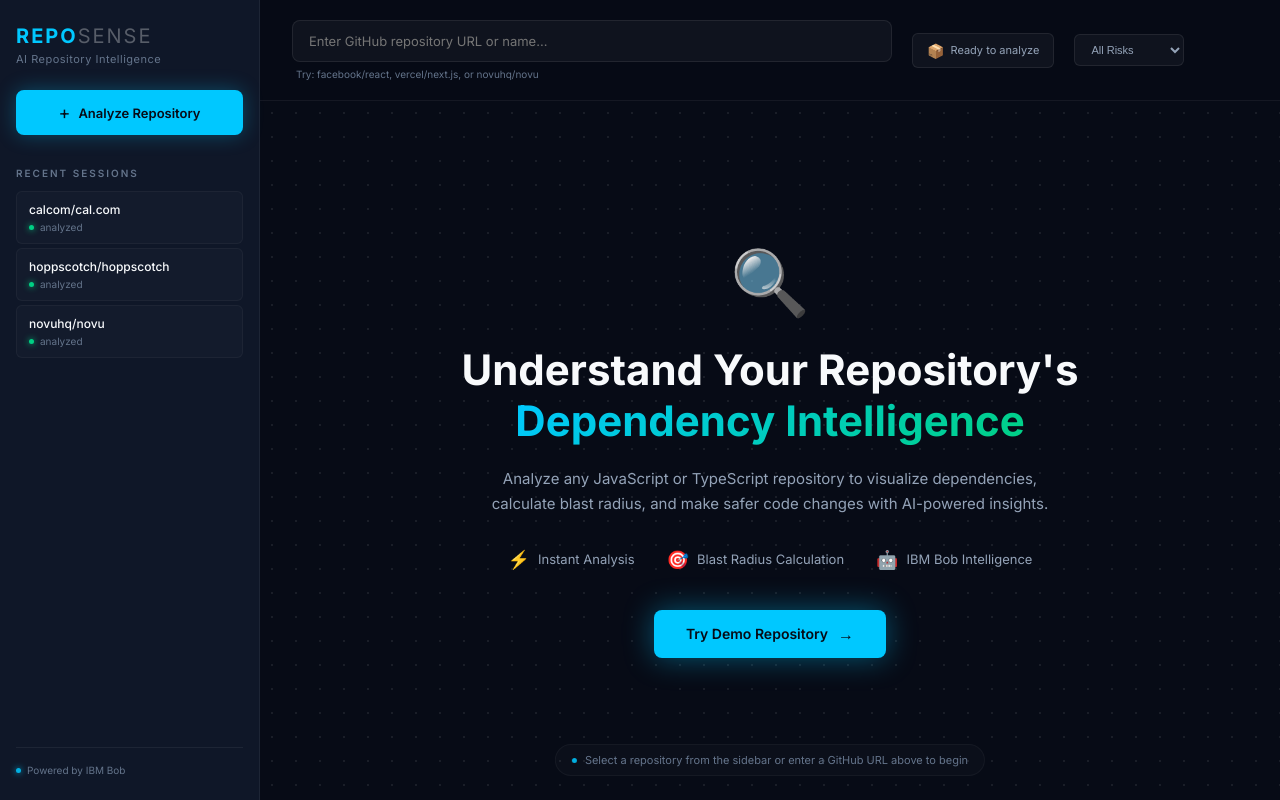
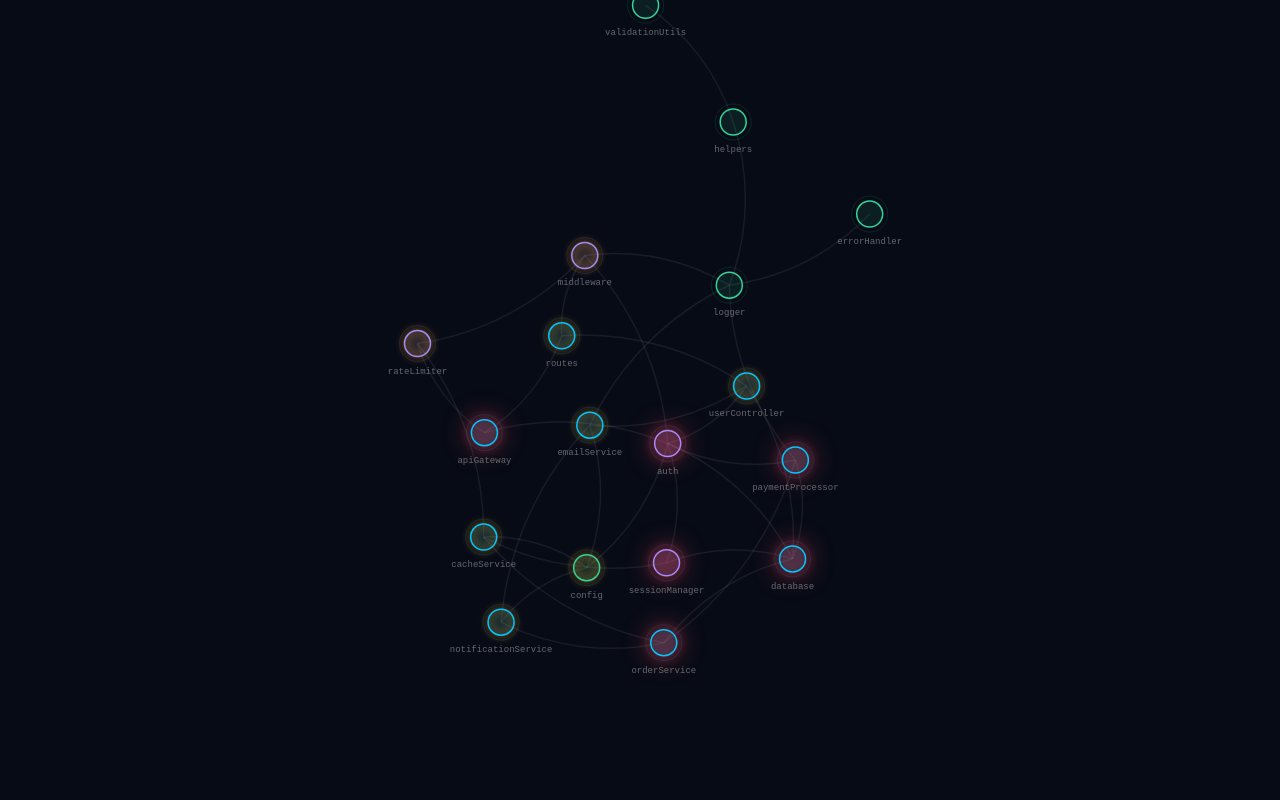
Before and after one commit to happinessmichealAI/Reposense, a React (Vite) app: page /graph in a window 1280 px wide. Before the commit this address led to /. Built offline with nearby package versions, Linux system fonts and the light colour scheme.

Commit message:
fix: render demo graph directly

```diff
--- a/src/pages/GraphPage.jsx
+++ b/src/pages/GraphPage.jsx
@@ -1,283 +1,8 @@
-import { useState, useEffect } from 'react';
-import { useLocation, useNavigate } from 'react-router-dom';
-import Graph from '../components/Graph';
-import ImpactPanel from '../components/ImpactPanel';
+import { useLocation } from "react-router-dom";
+import Graph from "../components/Graph";
 
 export default function GraphPage() {
-  const location = useLocation();
-  const navigate = useNavigate();
-  const [graphData, setGraphData] = useState(null);
-  const [repoName, setRepoName] = useState('');
-  const [panelData, setPanelData] = useState(null);
-  const [isPanelExpanded, setIsPanelExpanded] = useState(false);
-  const [riskFilter, setRiskFilter] = useState('all');
-  const [searchQuery, setSearchQuery] = useState('');
-  const [isDemoMode, setIsDemoMode] = useState(false);
-
-  useEffect(() => {
-    // Get data from navigation state
-    const data = location.state?.graphData;
-    const name = location.state?.repoName || 'Unknown Repository';
-
-    if (data) {
-      setGraphData(data);
-      setRepoName(name);
-      setIsDemoMode(data.demoMode || false);
-    } else {
-      // No data provided, redirect to landing
-      navigate('/');
-    }
-  }, [location.state, navigate]);
-
-  const handleNodeClick = (nodeData) => {
-    setPanelData(nodeData);
-    setIsPanelExpanded(true);
-  };
-
-  const handlePanelToggle = () => {
-    setIsPanelExpanded(!isPanelExpanded);
-  };
-
-  const handleSearchSubmit = (e) => {
-    e.preventDefault();
-    if (searchQuery.trim() && graphData) {
-      // Find node matching search query
-      const matchingNode = graphData.nodes.find(
-        (n) => n.id.toLowerCase().includes(searchQuery.toLowerCase())
-      );
-      if (matchingNode) {
-        // Trigger impact trace on this node
-        // This will be handled by the Graph component
-        console.log('Search for node:', matchingNode.id);
-      }
-    }
-  };
-
-  // Don't filter nodes - pass risk filter to Graph component instead
-  // Filtering nodes breaks links that reference filtered-out nodes
-
-  if (!graphData) {
-    return (
-      <div style={styles.loading}>
-        <div>Loading graph data...</div>
-      </div>
-    );
-  }
-
-  return (
-    <div style={styles.container}>
-      {/* Top Action Bar */}
-      <div style={styles.topBar}>
-        <button style={styles.backButton} onClick={() => navigate('/')}>
-          ← Back
-        </button>
-
-        <form onSubmit={handleSearchSubmit} style={styles.searchForm}>
-          <input
-            type="text"
-            placeholder="What file are you changing?"
-            value={searchQuery}
-            onChange={(e) => setSearchQuery(e.target.value)}
-            style={styles.searchInput}
-          />
-          <div style={styles.searchSubtext}>Try: paymentProcessor.ts</div>
-        </form>
-
-        <div style={styles.activeRepo}>
-          <span style={styles.repoIcon}>📦</span>
-          {repoName}
-        </div>
-
-        <select
-          value={riskFilter}
-          onChange={(e) => setRiskFilter(e.target.value)}
-          style={styles.riskFilter}
-        >
-          <option value="all">All Risks</option>
-          <option value="high">High Risk</option>
-          <option value="medium">Medium Risk</option>
-          <option value="low">Low Risk</option>
-        </select>
-      </div>
-
-      {/* Demo Mode Badge */}
-      {isDemoMode && (
-        <div style={styles.demoBadge}>
-          <span style={styles.demoDot}></span>
-          Demo Mode — Using fallback data
-        </div>
-      )}
-
-      {/* Sampled Banner */}
-      {graphData.sampled && (
-        <div style={styles.sampledBanner}>
-          Showing top 150 most connected files from {graphData.totalFiles} total
-        </div>
-      )}
-
-      {/* Graph Canvas */}
-      <div style={styles.graphCanvas} className="graph-canvas">
-        <Graph
-          nodes={graphData.nodes}
-          links={graphData.links}
-          repoName={repoName}
-          riskFilter={riskFilter}
-          onNodeClick={handleNodeClick}
-        />
-      </div>
-
-      {/* Impact Panel */}
-      <ImpactPanel
-        panelData={panelData}
-        isExpanded={isPanelExpanded}
-        onToggle={handlePanelToggle}
-      />
-
-      {/* Bottom Hint */}
-      <div style={styles.bottomHint}>
-        CLICK · DRAG · SCROLL TO ZOOM
-      </div>
-    </div>
-  );
+  return <Graph />;
 }
 
-const styles = {
-  container: {
-    width: '100vw',
-    height: '100vh',
-    display: 'flex',
-    flexDirection: 'column',
-    overflow: 'hidden',
-    position: 'relative',
-  },
-  loading: {
-    width: '100vw',
-    height: '100vh',
-    display: 'flex',
-    alignItems: 'center',
-    justifyContent: 'center',
-    fontSize: '16px',
-    color: 'var(--text-secondary)',
-  },
-  topBar: {
-    padding: '16px 24px',
-    background: 'rgba(7, 11, 22, 0.92)',
-    backdropFilter: 'blur(10px)',
-    borderBottom: '1px solid rgba(255, 255, 255, 0.06)',
-    display: 'flex',
-    alignItems: 'center',
-    gap: '16px',
-    zIndex: 100,
-  },
-  backButton: {
-    padding: '8px 16px',
-    background: 'rgba(255, 255, 255, 0.04)',
-    border: '1px solid rgba(255, 255, 255, 0.08)',
-    borderRadius: '6px',
-    color: 'var(--text-secondary)',
-    fontSize: '12px',
-    cursor: 'pointer',
-    transition: 'all 0.2s',
-    whiteSpace: 'nowrap',
-  },
-  searchForm: {
-    flex: 1,
-    maxWidth: '500px',
-    position: 'relative',
-  },
-  searchInput: {
-    width: '100%',
-    padding: '10px 14px',
-    background: 'rgba(255, 255, 255, 0.04)',
-    border: '1px solid rgba(255, 255, 255, 0.08)',
-    borderRadius: '8px',
-    color: 'var(--text-primary)',
-    fontSize: '13px',
-    transition: 'all 0.2s',
-  },
-  searchSubtext: {
-    fontSize: '10px',
-    color: 'var(--text-muted)',
-    marginTop: '4px',
-    paddingLeft: '4px',
-  },
-  activeRepo: {
-    padding: '8px 14px',
-    background: 'rgba(255, 255, 255, 0.04)',
-    border: '1px solid rgba(255, 255, 255, 0.08)',
-    borderRadius: '6px',
-    fontSize: '11px',
-    color: 'var(--text-secondary)',
-    display: 'flex',
-    alignItems: 'center',
-    gap: '6px',
-    whiteSpace: 'nowrap',
-  },
-  repoIcon: {
-    fontSize: '14px',
-  },
-  riskFilter: {
-    padding: '8px 12px',
-    background: 'rgba(255, 255, 255, 0.04)',
-    border: '1px solid rgba(255, 255, 255, 0.08)',
-    borderRadius: '6px',
-    color: 'var(--text-secondary)',
-    fontSize: '11px',
-    cursor: 'pointer',
-    outline: 'none',
-  },
-  demoBadge: {
-    position: 'absolute',
-    top: '80px',
-    right: '24px',
-    padding: '8px 16px',
-    background: 'rgba(255, 176, 32, 0.08)',
-    border: '1px solid rgba(255, 176, 32, 0.15)',
-    borderRadius: '6px',
-    color: 'var(--amber-warning)',
-    fontSize: '11px',
-    letterSpacing: '1px',
-    display: 'flex',
-    alignItems: 'center',
-    gap: '8px',
-    zIndex: 90,
-  },
-  demoDot: {
-    width: '6px',
-    height: '6px',
-    borderRadius: '50%',
-    background: 'var(--amber-warning)',
-    animation: 'pulse 2s infinite',
-  },
-  sampledBanner: {
-    position: 'absolute',
-    top: '72px',
-    left: 0,
-    right: 0,
-    background: 'rgba(255, 176, 32, 0.08)',
-    borderBottom: '1px solid rgba(255, 176, 32, 0.15)',
-    color: 'var(--amber-warning)',
-    fontSize: '11px',
-    letterSpacing: '1px',
-    padding: '6px 16px',
-    textAlign: 'center',
-    zIndex: 90,
-  },
-  graphCanvas: {
-    flex: 1,
-    position: 'relative',
-    overflow: 'hidden',
-  },
-  bottomHint: {
-    position: 'absolute',
-    bottom: '48px',
-    left: '24px',
-    fontSize: '10px',
-    color: 'rgba(255, 255, 255, 0.2)',
-    letterSpacing: '1px',
-    zIndex: 40,
-    pointerEvents: 'none',
-  },
-};
-
 // Made with Bob
```
